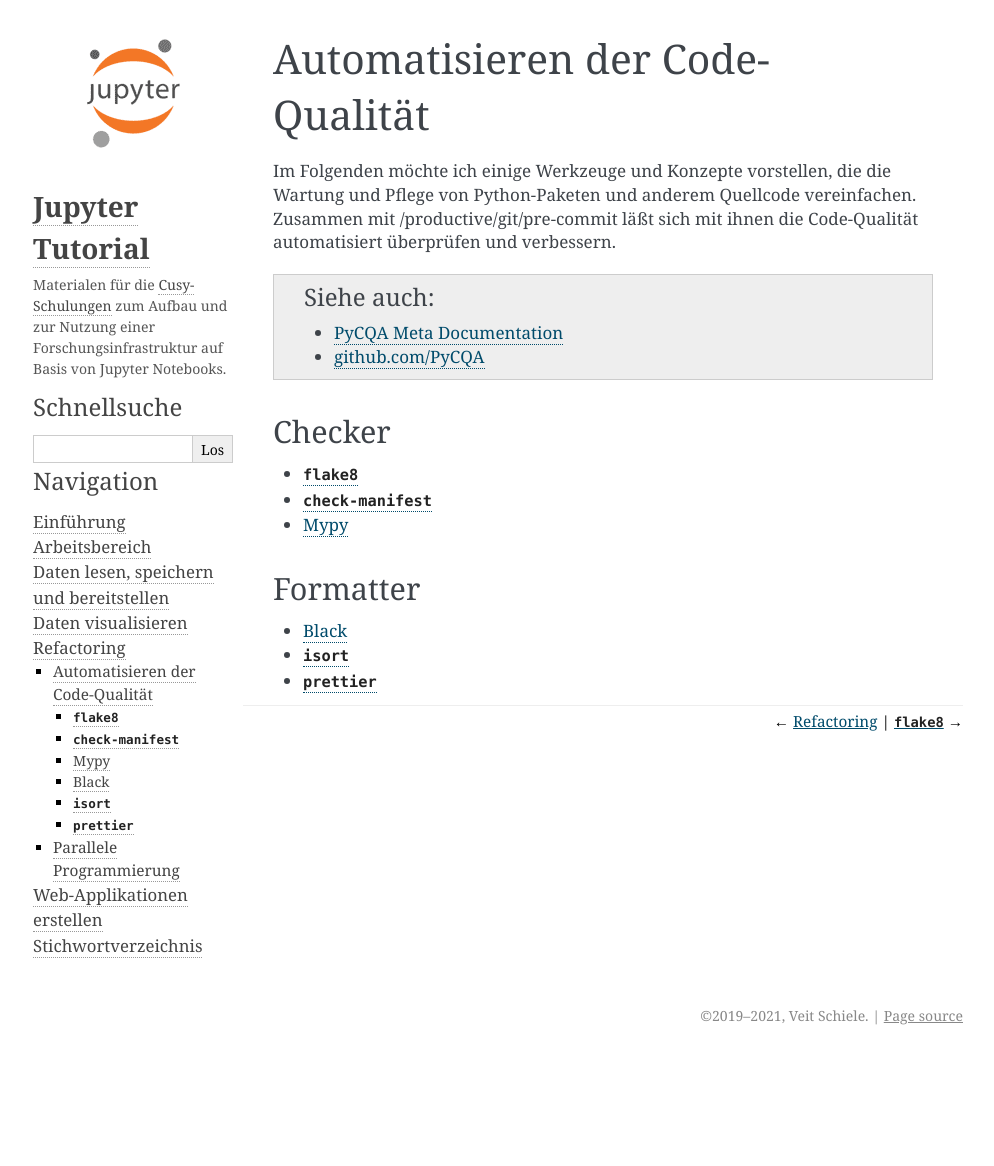
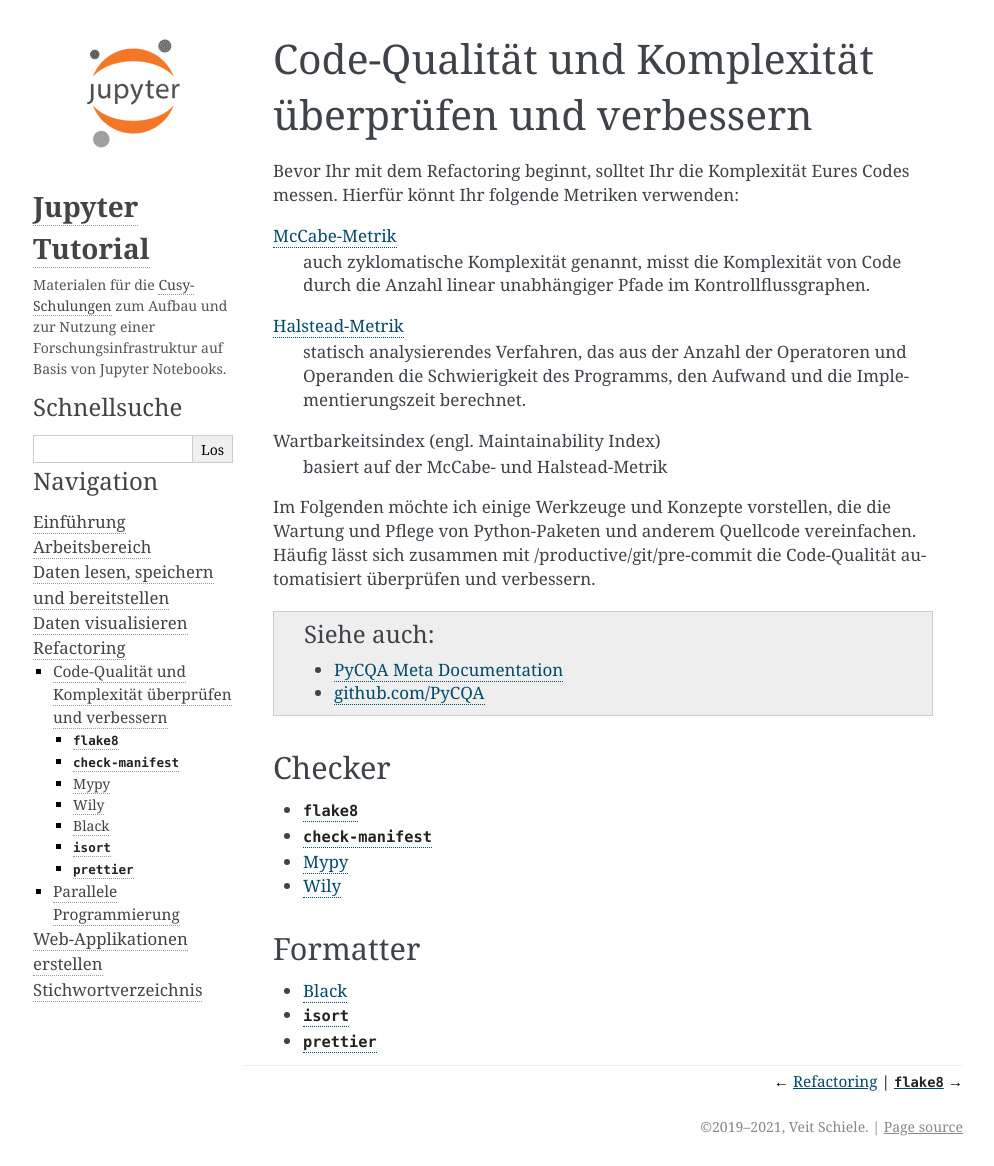
Before and after one commit to veit/jupyter-tutorial-de, a Sphinx documentation site: the page built from docs/refactoring/autoqual/index.rst, in a window 1280 px wide. Shown: the whole page, without its empty margins (147-1141 px from the left). Built offline with Sphinx 7.4.7, drawn with Linux system fonts in a browser that asks for light colours; pages that are not in the unit, such as notebooks, are missing from menus; before the commit the page ends 1055 px from its top, so only the background shows below that.

Commit message:
Add wily for analysing  code complexity

```diff
--- a/docs/refactoring/autoqual/index.rst
+++ b/docs/refactoring/autoqual/index.rst
@@ -1,9 +1,22 @@
-Automatisieren der Code-Qualität
-================================
+Code-Qualität und Komplexität überprüfen und verbessern
+=======================================================
+
+Bevor Ihr mit dem Refactoring beginnt, solltet Ihr die Komplexität Eures Codes
+messen. Hierfür könnt Ihr folgende Metriken verwenden:
+
+`McCabe-Metrik <https://de.wikipedia.org/wiki/McCabe-Metrik>`_
+    auch zyklomatische Komplexität genannt, misst die Komplexität von Code durch
+    die Anzahl linear unabhängiger Pfade im Kontrollflussgraphen.
+`Halstead-Metrik <https://de.wikipedia.org/wiki/Halstead-Metrik>`_
+    statisch analysierendes Verfahren, das aus der Anzahl der Operatoren und
+    Operanden die Schwierigkeit des Programms, den Aufwand und die
+    Implementierungszeit berechnet.
+Wartbarkeitsindex (engl. Maintainability Index)
+    basiert auf der McCabe- und Halstead-Metrik
 
 Im Folgenden möchte ich einige Werkzeuge und Konzepte vorstellen, die die
 Wartung und Pflege von Python-Paketen und anderem Quellcode vereinfachen.
-Zusammen mit :doc:`/productive/git/pre-commit` läßt sich mit ihnen die
+Häufig lässt sich zusammen mit :doc:`/productive/git/pre-commit` die
 Code-Qualität automatisiert überprüfen und verbessern.
 
 .. seealso::
@@ -19,6 +32,7 @@
    flake8
    manifest
    mypy
+   wily
 
 Formatter
 ---------
```
Also changed, not shown: docs/refactoring/autoqual/wily.rst (added, +148 -0 lines).
